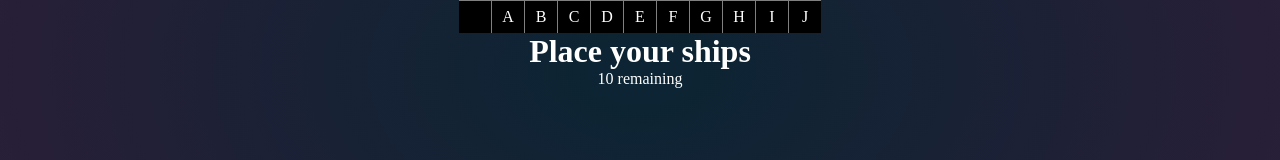
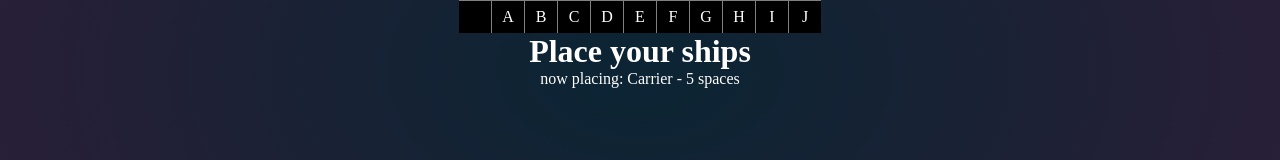
Before and after one commit to Ziorks/battleship, a React (Vite) app: page / in a window 1280 px wide. Shown: the part 329-489 px from the top of the page. Built offline with nearby package versions, Linux system fonts and the light colour scheme.

Commit message:
minor changes

```diff
--- a/src/App.jsx
+++ b/src/App.jsx
@@ -1,8 +1,20 @@
 import { useState } from "react";
 import { PlayerBoard } from "./PlayerBoard";
 
+const ships = [
+  { name: "Destroyer", size: 2 },
+  { name: "Submarine", size: 3 },
+  { name: "Cruiser", size: 3 },
+  { name: "Battleship", size: 4 },
+  { name: "Carrier", size: 5 },
+];
+
 function App() {
-  const [state, setState] = useState({ remainingShips: 10, playerTurn: true });
+  const [state, setState] = useState({
+    remainingShips: 5,
+    ships: ships,
+    playerTurn: true,
+  });
 
   function placeShip() {
     setState((currentState) => {
@@ -22,7 +34,11 @@ function App() {
       {state.remainingShips > 0 && (
         <div className="instructions">
           <h1>Place your ships</h1>
-          <p>{state.remainingShips} remaining</p>
+          <p>
+            now placing: {state.ships[state.remainingShips - 1].name}
+            {" - "}
+            {state.ships[state.remainingShips - 1].size} spaces
+          </p>
         </div>
       )}
     </>
--- a/src/PlayerBoard.jsx
+++ b/src/PlayerBoard.jsx
@@ -10,13 +10,13 @@ export function PlayerBoard({ placeShip, remainingShips }) {
         playerGrid.push(<div key="corner" className="gridSpace"></div>);
       } else if (row === 10 && column !== 0) {
         playerGrid.push(
-          <p key={"column" + columnLabel} className="gridSpace">
+          <p key={columnLabel} className="gridSpace">
             {columnLabel}
           </p>
         );
       } else if (column === 0) {
         playerGrid.push(
-          <p key={"row" + rowLabel} className="gridSpace">
+          <p key={rowLabel} className="gridSpace">
             {rowLabel}
           </p>
         );
```
